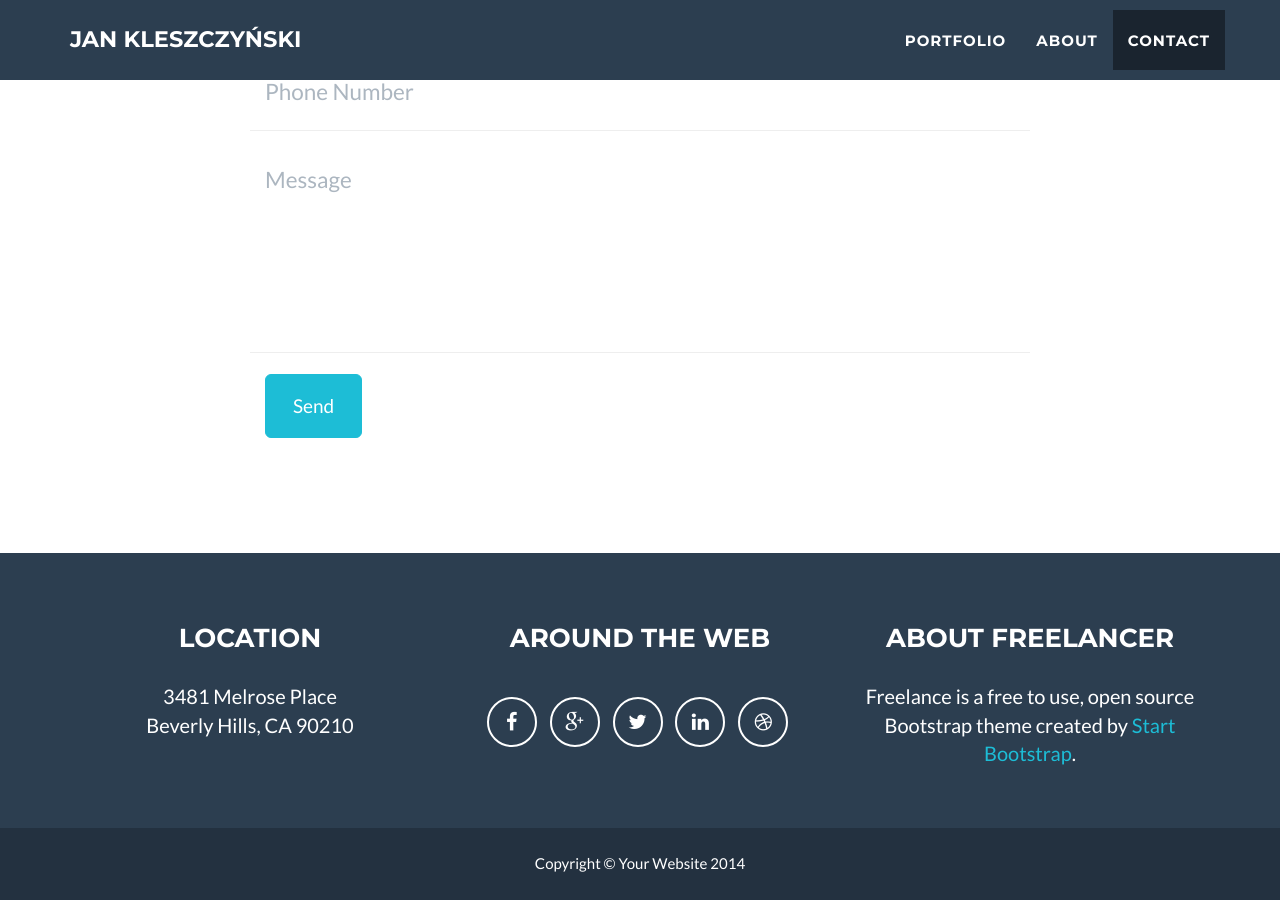
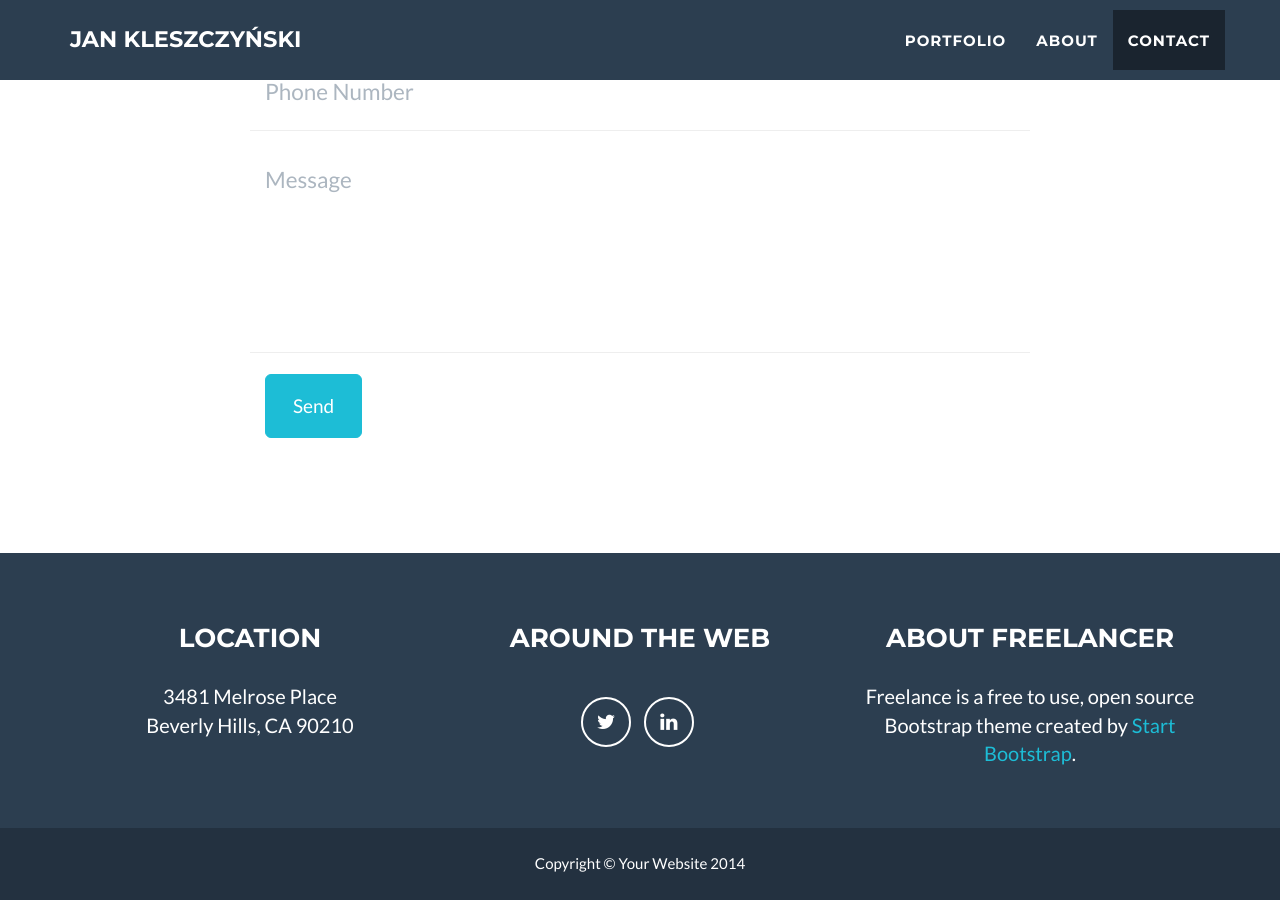
Before and after one commit to kleszcz/kleszcz.github.io, a Jekyll site: the page index.html, which Jekyll copies as it is, in a window 1280 px wide and 900 px high, scrolled down 2569 px. Built offline with Jekyll 4.4.1, drawn with Linux system fonts in a browser that asks for light colours; nearby versions of some CDN libraries.

Commit message:
Update index.html

```diff
--- a/index.html
+++ b/index.html
@@ -251,21 +251,21 @@
                     <div class="footer-col col-md-4">
                         <h3>Around the Web</h3>
                         <ul class="list-inline">
+                            <!--<li>
+                                <a href="#" class="btn-social btn-outline"><i class="fa fa-fw fa-facebook"></i></a>
+                            </li>-->
+                            <!--<li>
+                                <a href="#" class="btn-social btn-outline"><i class="fa fa-fw fa-google-plus"></i></a>
+                            </li>-->
                             <li>
-                                <a href="#" class="btn-social btn-outline"><i class="fa fa-fw fa-facebook"></i></a>
+                                <a href="https://twitter.com/JanKleszczynski" class="btn-social btn-outline"><i class="fa fa-fw fa-twitter"></i></a>
                             </li>
                             <li>
-                                <a href="#" class="btn-social btn-outline"><i class="fa fa-fw fa-google-plus"></i></a>
+                                <a href="pl.linkedin.com/in/jankleszczynski" class="btn-social btn-outline"><i class="fa fa-fw fa-linkedin"></i></a>
                             </li>
-                            <li>
-                                <a href="#" class="btn-social btn-outline"><i class="fa fa-fw fa-twitter"></i></a>
-                            </li>
-                            <li>
-                                <a href="#" class="btn-social btn-outline"><i class="fa fa-fw fa-linkedin"></i></a>
-                            </li>
-                            <li>
+                            <!--<li>
                                 <a href="#" class="btn-social btn-outline"><i class="fa fa-fw fa-dribbble"></i></a>
-                            </li>
+                            </li>-->
                         </ul>
                     </div>
                     <div class="footer-col col-md-4">
```
